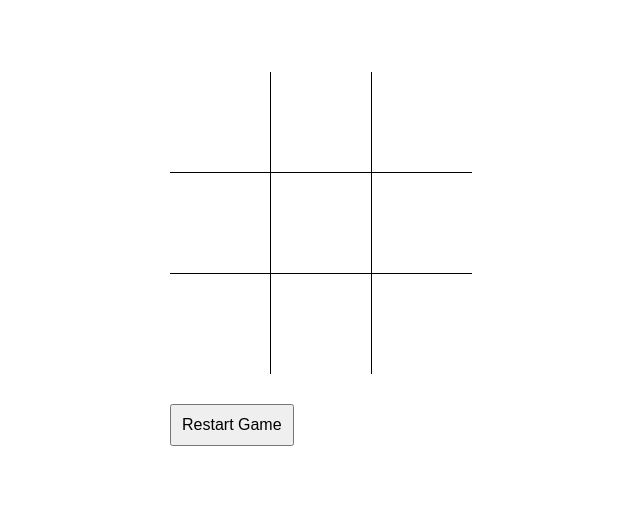
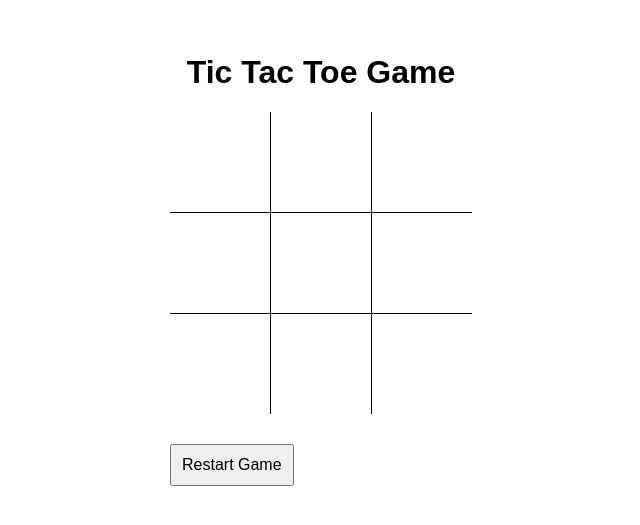
Before and after one commit to Deveshpoojary/Tic-Tac-Toe-Game, a plain HTML site: page index.html in a window 1280 px wide. Shown: the part 141-666 px from the top of the page, without its empty margins (319-959 px from the left). Drawn offline with Linux system fonts and the light colour scheme.

Commit message:
Update index.html

```diff
--- a/index.html
+++ b/index.html
@@ -14,6 +14,9 @@
             background-color: #fff;
             margin: 0;
             font-family: Arial, sans-serif;
+        }
+        .head{
+            text-align: center;
         }
         .board {
             display: grid;
@@ -51,6 +54,7 @@
 </head>
 <body>
     <div>
+        <h1 class="head">Tic Tac Toe Game</h1>
         <div class="board" id="board">
             <div class="cell" data-cell></div>
             <div class="cell" data-cell></div>
```
